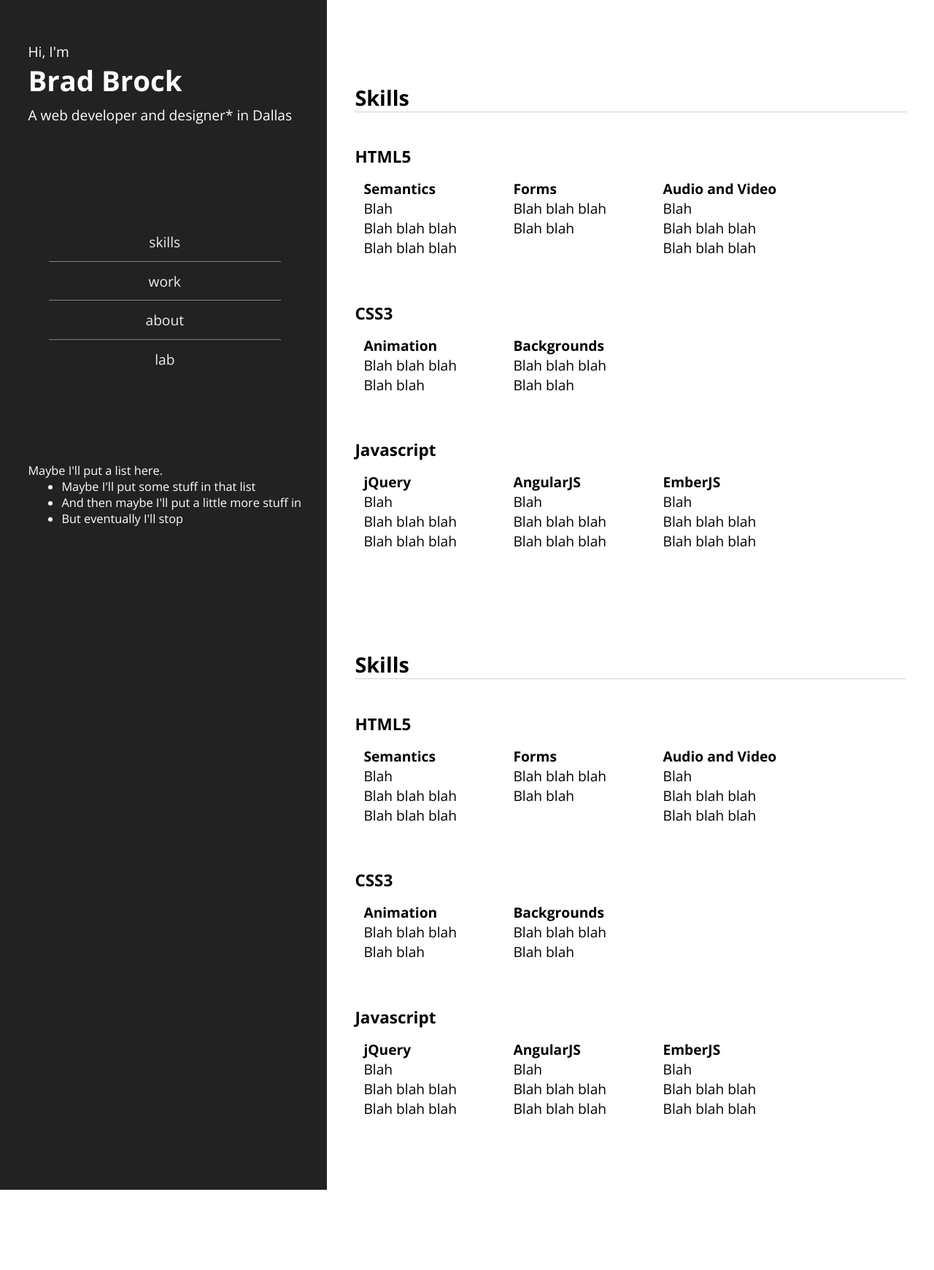
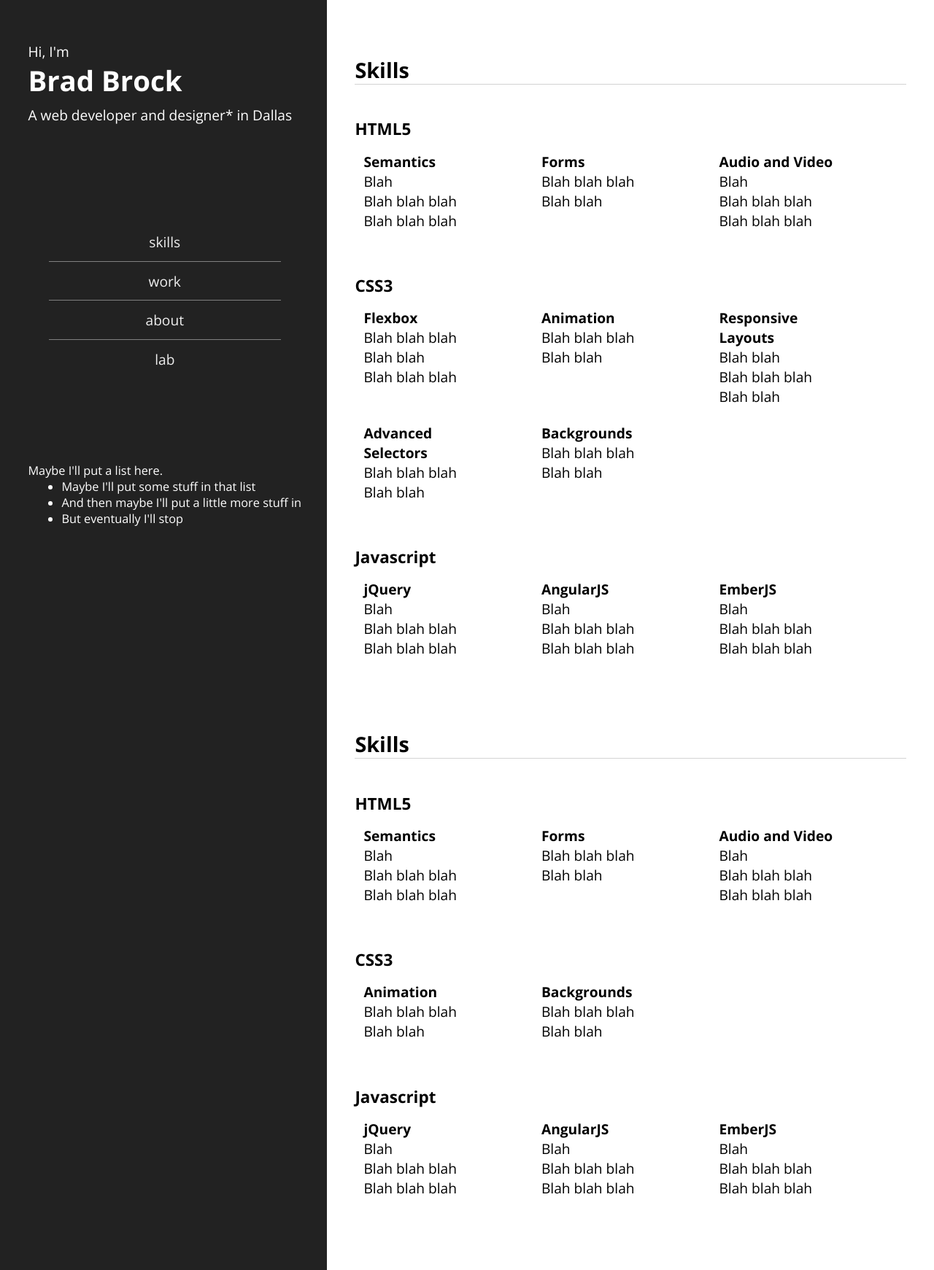
Before and after one commit to Spyrojoe/VBT4.0, a PHP site: page / in a window 1280 px wide. Shown: the whole page at 73% size. Before the commit the page ends 1631 px from the top, so only its background shows below. Run offline with PHP 8.4, Linux system fonts and the light colour scheme; some libraries are stand-ins or nearby versions.

Commit message:
Added more content

```diff
--- a/index.html
+++ b/index.html
@@ -103,7 +103,30 @@
 				<section class="row" id="css3">
 					<h3>CSS3</h3>
 					<div class="col">
+						<h4>Flexbox</h4>
+						<ul>
+							<li>Blah blah blah</li>
+							<li>Blah blah</li>
+							<li>Blah blah blah</li>
+						</ul>
+					</div>
+					<div class="col">
 						<h4>Animation</h4>
+						<ul>
+							<li>Blah blah blah</li>
+							<li>Blah blah</li>
+						</ul>
+					</div>
+					<div class="col">
+						<h4>Responsive Layouts</h4>
+						<ul>
+							<li>Blah blah</li>
+							<li>Blah blah blah</li>
+							<li>Blah blah</li>
+						</ul>
+					</div>
+					<div class="col">
+						<h4>Advanced Selectors</h4>
 						<ul>
 							<li>Blah blah blah</li>
 							<li>Blah blah</li>
--- a/style.css
+++ b/style.css
@@ -74,7 +74,7 @@ main{
 	/*background: rgba(0,0,0,.2);*/
 }
 .page{
-	padding-top: 10%;
+	padding-top: 5%;
 }
 /*.grid .row > section{
 	float: left;
@@ -90,6 +90,8 @@ main{
 	display: inline-block;
 	margin: 0 8% 3% 12px;
 	vertical-align: top;
+	width: 100%;
+	max-width: 22%;
 }
 nav{
 	text-align: center;
```
